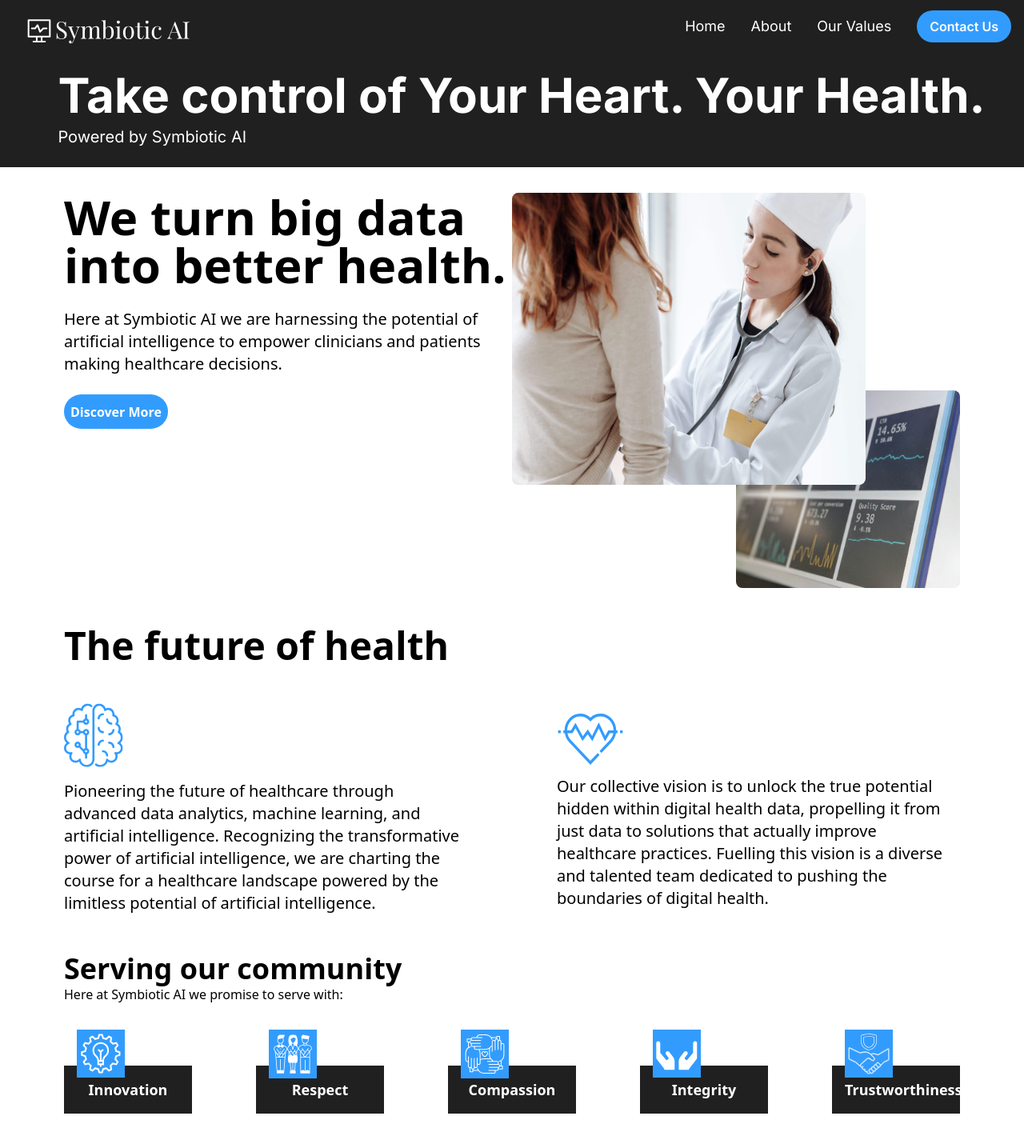
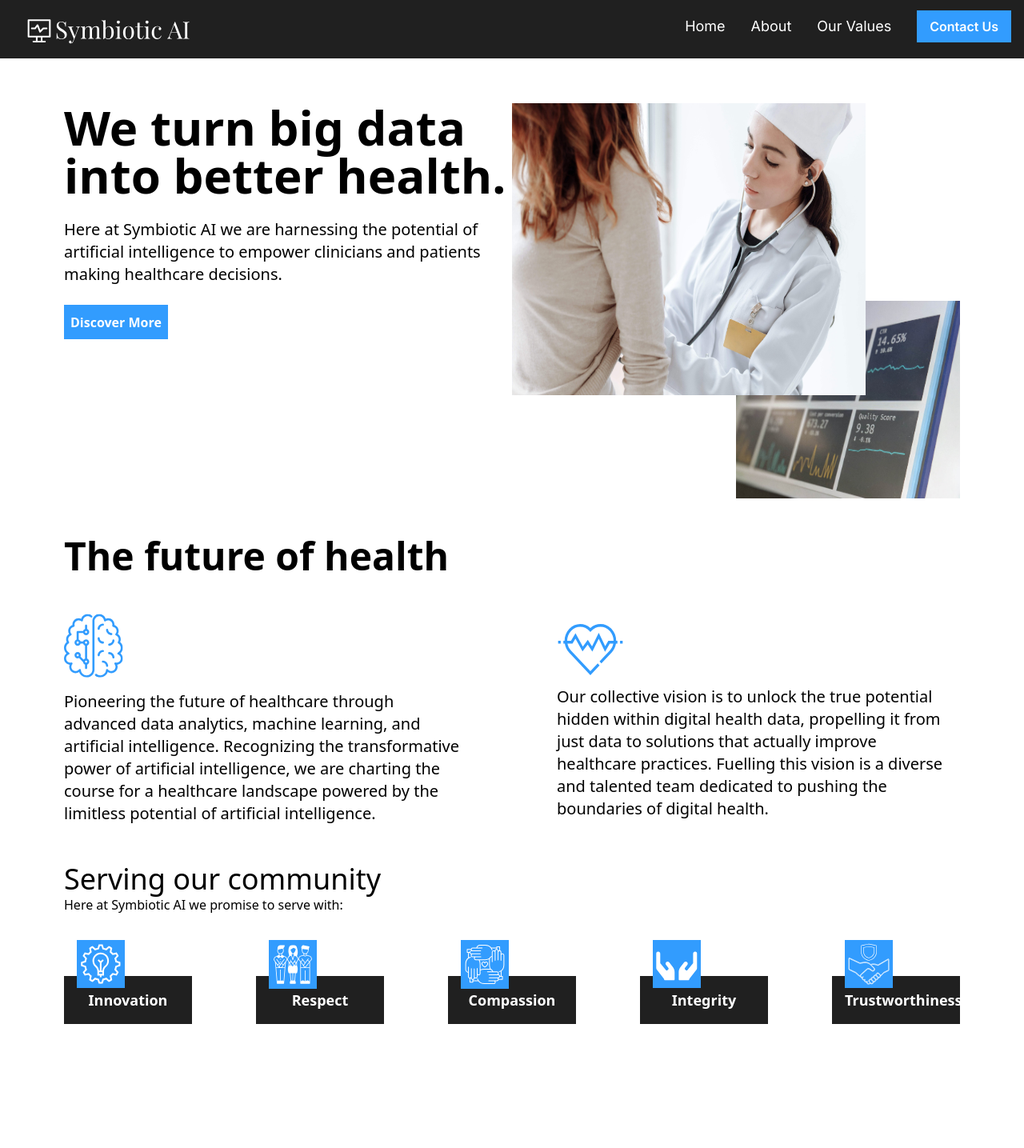
Before and after one commit to sydneyYYC/symbiotic-ai-assignment, a SvelteKit app: page / in a window 1280 px wide. Shown: the top 1435 px of the page at 80% size. Built offline with nearby package versions, Linux system fonts and the light colour scheme; a web font is replaced by a local one.

Commit message:
changed border radius  on all buttons to 0

```diff
--- a/src/lib/ContactButton.svelte
+++ b/src/lib/ContactButton.svelte
@@ -1,2 +1,2 @@
 
-<a href="/contact" class="max-w-max"><li class=" text-sm md:text-base max-w-max font-inter mx-4 my-2 bg-blue text-white px-4 py-2 rounded-full font-semibold hover:bg-darkblue">Contact Us</li></a>
+<a href="/contact" class="max-w-max"><li class=" text-sm md:text-base max-w-max font-inter mx-4 my-2 bg-blue text-white px-4 py-2 font-semibold hover:bg-darkblue">Contact Us</li></a>
--- a/src/routes/+page.svelte
+++ b/src/routes/+page.svelte
@@ -5,24 +5,24 @@
 </script>
 
 <!-- hero section -->
-<header class="font-inter text-white bg-black h-[30%] flex flex-col items-center justify-center">
+<!-- <header class="font-inter text-white bg-black h-[30%] flex flex-col items-center justify-center">
 	<div class="my-6 p-4 mr-2 md:m-auto">
 		<h1 class="md:ml-6 md:text-6xl text-4xl font-bold ">Take control of Your Heart. Your Health.</h1>
 		<p class=" md:ml-6 md:text-xl block my-2">Powered by Symbiotic AI</p>
 	</div>
-</header>
+</header> -->
 <main class="mx-3 sm:mx-6 md:mx-[5rem] mx-6">
 	<!-- first section including text and images-->
-	<section class="flex md:justify-between flex-wrap mt-4 justify-items-stretch">
+	<section class="flex md:justify-between flex-wrap mt-10 justify-items-stretch">
 		<section class="md:w-[50%] h-auto self-start leading-10">
 			<h3 class=" sm:text-5xl text-4xl md:text-6xl block my-4 font-semibold">We turn big data into better health.</h3>
 			<p class="text-xl max-w-[50ch] block my-6">Here at Symbiotic AI we are harnessing the potential of artificial intelligence to empower clinicians and patients making healthcare decisions.</p>
-			<a href="/about" class="block max-w-max"><p class="my-6 bg-blue max-w-max px-2 py-[0.1rem] rounded-full text-white font-semibold text-md hover:bg-darkblue">Discover More</p></a>
+			<a href="/about" class="block max-w-max"><p class="my-6 bg-blue max-w-max px-2 py-[0.1rem] text-white font-semibold text-md hover:bg-darkblue">Discover More</p></a>
 		</section>
 		<!-- overlapping images -->
 		<section class=" w-[0] md:w-[50%] h-auto my-4 grid grid-cols-4 grid-rows-4 bg-contain">
-			<img class="sm:col-span-full md:w-[442px] md:h-[365px] w-[0] h-[0] bg-contain z-10 rounded-lg col-span-3 row-start-1 col-start-1 row-span-3" src="/assets/images/thirdman.jpg" alt="placeholder">
-			<img class="sm:col-start-1 md:col-start-3 md:w-[288px] md:h-[247px] bg-contain w-[0] h-[0] rounded-lg col-start-3 col-span-3 row-start-3 row-span-2 self-end" src="/assets/images/dawson.jpg" alt="smaller placeholder">
+			<img class="sm:col-span-full md:w-[442px] md:h-[365px] w-[0] h-[0] bg-contain z-10  col-span-3 row-start-1 col-start-1 row-span-3" src="/assets/images/thirdman.jpg" alt="placeholder">
+			<img class="sm:col-start-1 md:col-start-3 md:w-[288px] md:h-[247px] bg-contain w-[0] h-[0]  col-start-3 col-span-3 row-start-3 row-span-2 self-end" src="/assets/images/dawson.jpg" alt="smaller placeholder">
 		</section>
 	</section>
 	<!-- second section of two columns -->
@@ -41,7 +41,7 @@
 	</section>
 	<!-- values section -->
 	<section class="my-8">
-		<h4 class="text-3xl md:text-4xl font-semibold">Serving our community</h4>
+		<h4 class="text-3xl md:text-4xl">Serving our community</h4>
 		<p>Here at Symbiotic AI we promise to serve with:</p>
 		<!-- values boxes flex container -->
 		<div class="flex justify-between mt-8 flex-wrap">
@@ -66,9 +66,9 @@
 				<p class="min-w-full bg-black p-4 text-center mt-[2.8rem] text-white font-semibold text-lg"> Trustworthiness</p>
 			</div>
 		</div>
-		<div class="flex min-w-max items-start justify-end m-0">
+		<!-- <div class="flex min-w-max items-start justify-end m-0">
 			<a href="/mission" class="max-w-max"><p class="text-right bg-blue max-w-max px-3 py-[0.5rem] rounded-full text-white font-semibold text-md hover:bg-darkblue">Learn More</p></a>
-		</div>
+		</div> -->
 	</section>
 	<!-- our team section -->
 	<section class=" my-8 mt-[6rem]">
```
